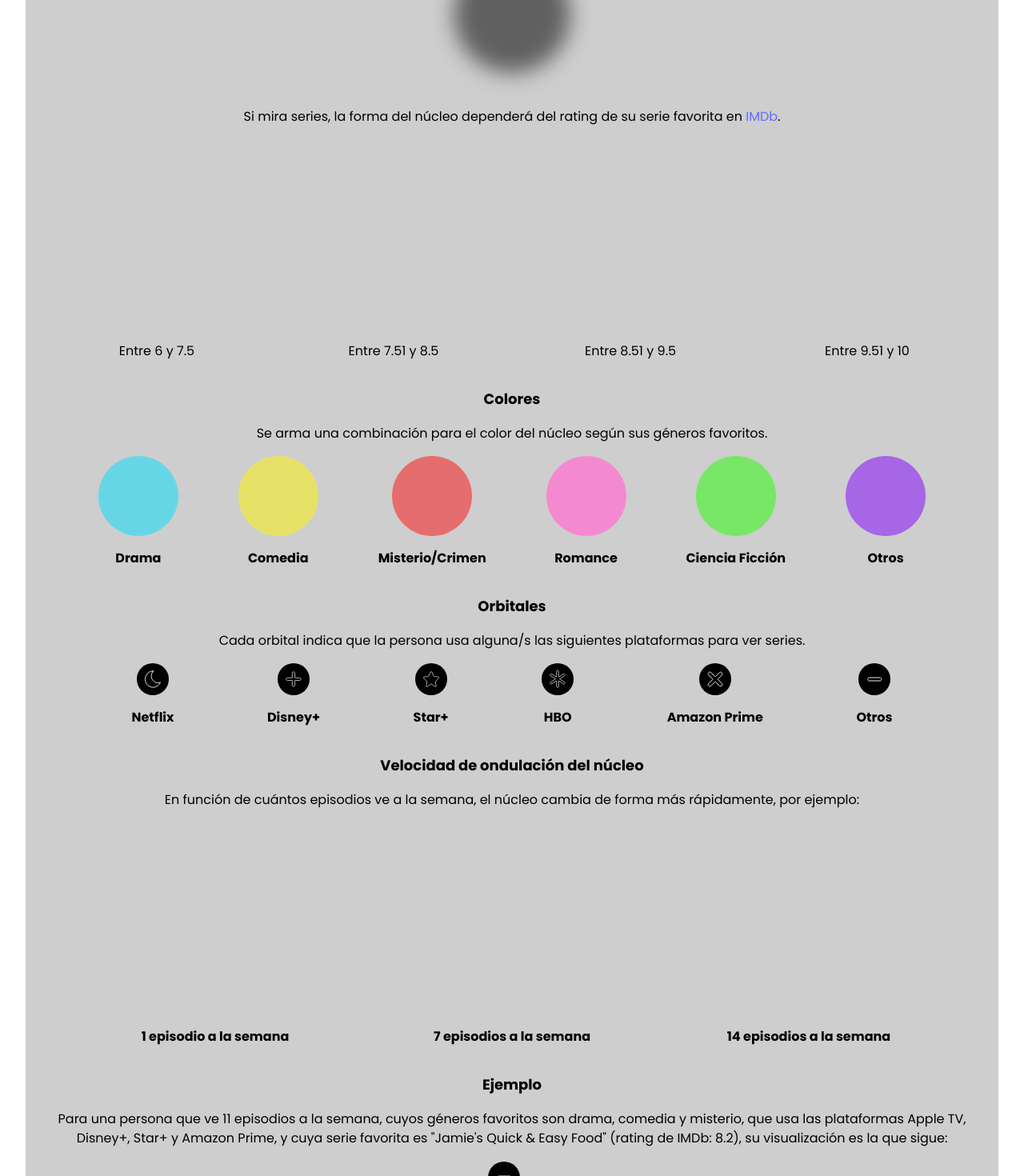
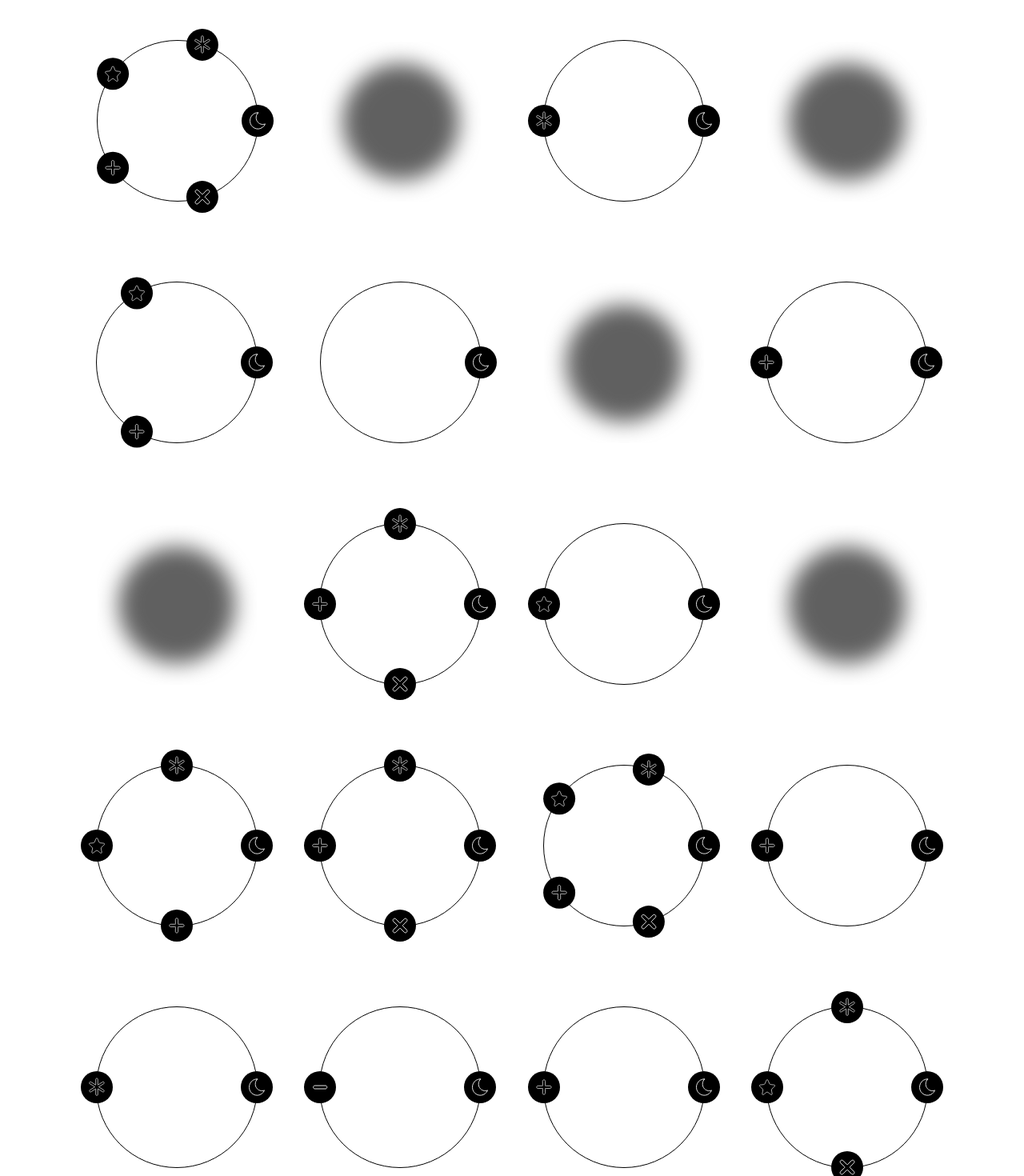
Before and after one commit to fpeittiutdt/vd_proyecto_2, a Svelte app: page / in a window 1280 px wide. Shown: the part 680-2150 px from the top of the page at 80% size. Built offline with nearby package versions, Linux system fonts and the light colour scheme.

Commit message:
Cambios al 9/5 16:00

```diff
--- a/src/App.svelte
+++ b/src/App.svelte
@@ -177,20 +177,21 @@
     <img src="/images/Movie.svg" width="100" alt="movie" />
     <h3 class="headline">
       <b>Gustos de series</b>
-      Serie favorita, generos y plataformas
+      <p class="bajada">Explorando los gustos de la clase a través de datos</p>
     </h3>
-    <p class="bajada">Explorando los gustos a traves de datos</p>
+
     <div class="switch-container">
       <input id="switch" type="checkbox" />
       <label for="switch" class="label-switch"></label>
     </div>
   </div>
 
-  <Accordion open={true}>
+  <Accordion open={false}>
     <button slot="head" class="accordion-button">Lenguaje visual</button>
-    <div slot="details">
+    <div slot="details" style="font-size: large;">
       <p>
-        A continuación se detallan las distintas variables que entran en juego
+        A continuación se detallan las distintas variables que entran en juego<br
+        />
         en la generación de cada observación para una persona cualquiera.
       </p>
       <p class="quality">Forma del núcleo</p>
@@ -241,8 +242,9 @@
       </div>
       <div>
         <p>
-          Si mira series, la forma del núcleo dependerá del rating de su serie
-          favorita en <a href="https://www.imdb.com/?ref_=nv_home">IMDb</a>.
+          Si mira series, la forma del núcleo dependerá
+          <br />del rating de su serie favorita en
+          <a href="https://www.imdb.com/?ref_=nv_home">IMDb</a>.
         </p>
       </div>
       <div
@@ -363,7 +365,7 @@
       </div>
       <p class="quality">Colores</p>
       <p>
-        Se arma una combinación para el color del núcleo según sus géneros
+        Se arma una combinación para el color del núcleo<br /> según sus géneros
         favoritos.
       </p>
       <div
@@ -387,7 +389,7 @@
 
       <p class="quality">Orbitales</p>
       <p>
-        Cada orbital indica que la persona usa alguna/s las siguientes
+        Cada orbital indica que la persona usa alguna/s <br />de las siguientes
         plataformas para ver series.
       </p>
       <div style="display: flex; justify-content: space-evenly;">
@@ -408,8 +410,8 @@
       </div>
       <p class="quality">Velocidad de ondulación del núcleo</p>
       <p>
-        En función de cuántos episodios ve a la semana, el núcleo cambia de
-        forma más rápidamente, por ejemplo:
+        En función de cuántos episodios ve a la semana, <br />el núcleo cambia
+        de forma más rápidamente, por ejemplo:
       </p>
       <div style="display:flex; justify-content: space-evenly;">
         <div
@@ -499,11 +501,10 @@
       </div>
       <p class="quality">Ejemplo</p>
       <p>
-        Para una persona que ve 11 episodios a la semana, cuyos géneros
-        favoritos son drama, comedia y misterio, que usa las plataformas Apple
-        TV, Disney+, Star+ y Amazon Prime, y cuya serie favorita es "Jamie's
-        Quick & Easy Food" (rating de IMDb: 8.2), su visualización es la que
-        sigue:
+        Para una persona que mira 11 episodios a la semana, <br />que le gustan
+        los géneros de drama, comedia y misterio, <br />que usa las plataformas
+        Apple TV, Disney+, Star+ y Amazon Prime,<br /> y cuya serie favorita es "Jamie's
+        Quick & Easy Food" (rating de IMDb: 8.2):
       </p>
       <div style="display: flex; justify-content:space-evenly;">
         <div class="circle-entry" style="animation:none; margin-top:20px;">
@@ -574,8 +575,8 @@
 
   <div class="container1">
     {#each series as entry, id}
-      <div class="circle-entry">
-        {#if watch_series(entry.watch)}
+      {#if watch_series(entry.watch)}
+        <div class="circle-entry">
           {#each transformar(divide_platforms(entry.platforms).length, 100) as { x, y }, i}
             <div
               class="small-circle"
@@ -785,7 +786,9 @@
               </p>
             </div>
           {/if}
-        {:else}
+        </div>
+      {:else}
+        <div class="circle-entry-no">
           <div class="data-entry">
             <svg
               width="200"
@@ -829,16 +832,16 @@
 
             <p class="label-entry">No ve series</p>
           </div>
-        {/if}
+        </div>
+      {/if}
 
-        <!--<div class="small-circle">
+      <!--<div class="small-circle">
           <img src="/images/minus.svg" alt="minus" class="minus">
         </div>
 
         <div class="small-circle">
           <img src="/images/minus.svg" alt="minus" class="minus">
         </div> -->
-      </div>
     {/each}
   </div>
 
@@ -1290,7 +1293,17 @@
     align-items: center;
     border-radius: 50%;
     margin-bottom: 50px;
-    margin-right: 20px;
+    animation: float 10s ease-in-out infinite;
+  }
+
+  .circle-entry-no {
+    position: relative;
+    height: 200px;
+    width: 200px;
+    display: flex;
+    justify-content: center;
+    align-items: center;
+    margin-bottom: 50px;
     animation: float 10s ease-in-out infinite;
   }
 
@@ -1322,10 +1335,12 @@
     justify-content: center;
     align-items: end;
     margin: auto;
+    width: 90%;
     flex-wrap: wrap;
-    max-width: 1000px;
-    gap: 30px;
+    gap: 50px;
     margin-bottom: 100px;
+
+    justify-content: space-evenly;
   }
 
   .container2 {
@@ -1370,7 +1385,7 @@
 
   .quality {
     font-weight: 700;
-    font-size: large;
+    font-size: x-large;
   }
 
   .accordion-button {
```
